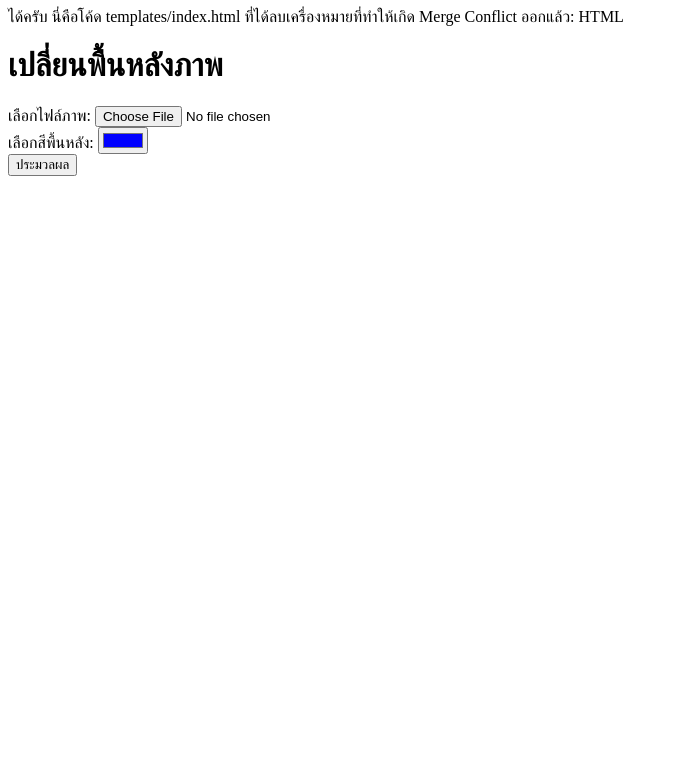
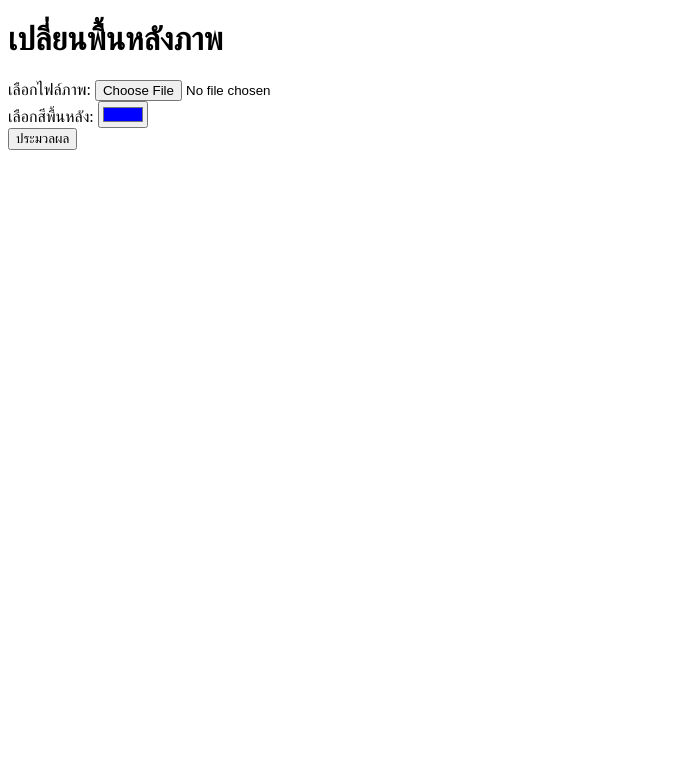
Before and after one commit to arisoga109/photocard, a Flask app: page / in a window 1280 px wide. Shown: the top 783 px of the page, without its empty margins (0-679 px from the left). Run offline with Flask 3, Linux system fonts and the light colour scheme.

```diff
--- a/templates/index.html
+++ b/templates/index.html
@@ -1,7 +1,3 @@
-ได้ครับ นี่คือโค้ด templates/index.html ที่ได้ลบเครื่องหมายที่ทำให้เกิด Merge Conflict ออกแล้ว:
-
-HTML
-
 <!DOCTYPE html>
 <html lang="th">
 <head>
```
